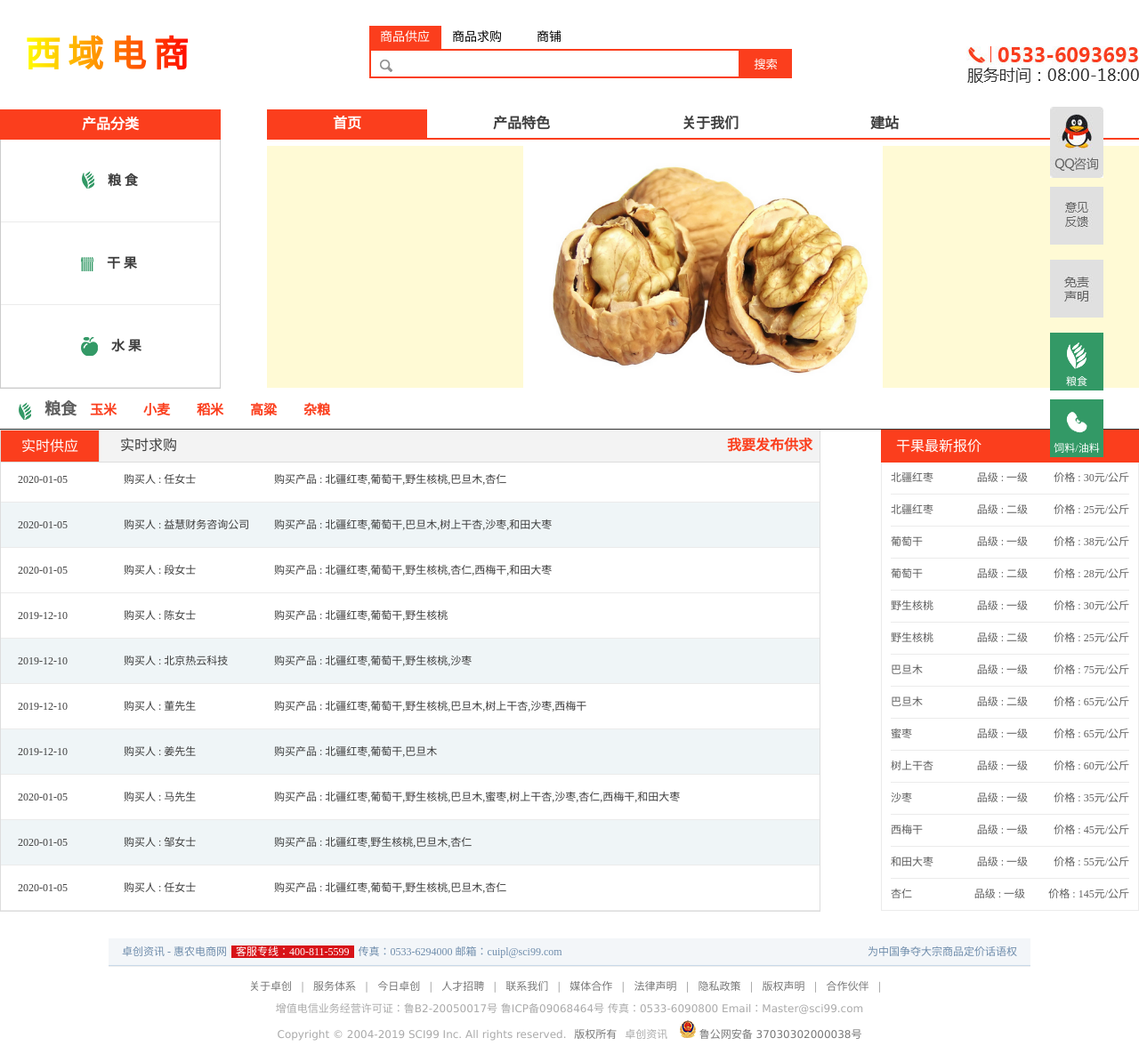
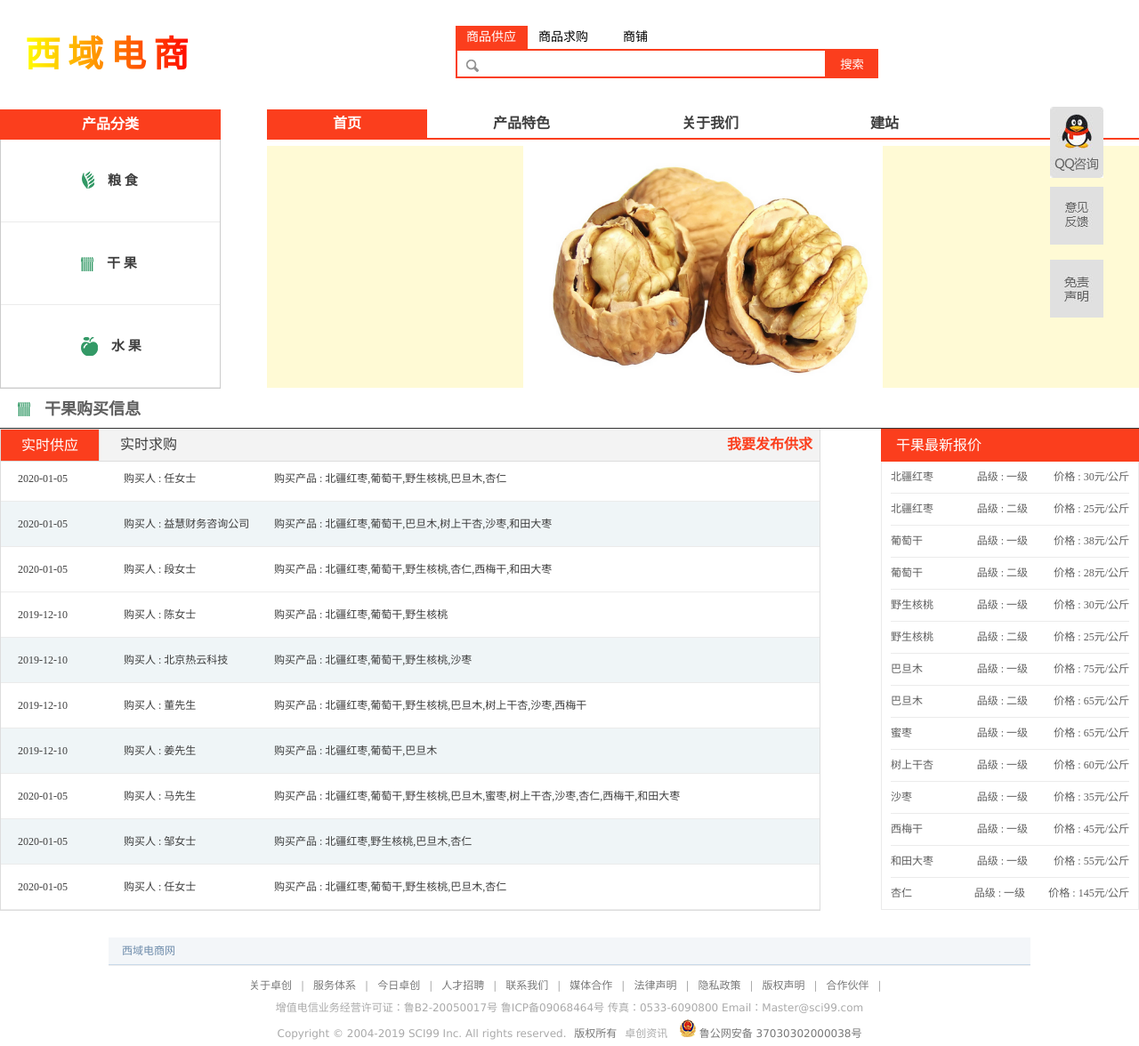
Before and after one commit to scc111/benefit-farmers-service, a Vue app: page / in a window 1280 px wide. Shown: the whole page at 89% size. Built offline with nearby package versions, Linux system fonts and the light colour scheme.

Commit message:
feat():西域电商,样式修改

```diff
--- a/src/components/about/about.less
+++ b/src/components/about/about.less
@@ -24,8 +24,8 @@
         width: 505px;
         height: 123px;
         line-height: 123px;
-        text-align: center;
         font-weight: 800;
+        margin-left: 150px
     }
     .tel{
         padding: 52px 0 25px 0;
--- a/src/components/about/about.vue
+++ b/src/components/about/about.vue
@@ -9,8 +9,8 @@
         关于我们
       </div>
       <div class="tel">
-        <img src="./../../assets/tel.jpg"
-             alt="联系电话">
+        <!-- <img src="./../../assets/tel.jpg"
+             alt="联系电话"> -->
       </div>
     </div>
     <div class="shareholder">
--- a/src/components/detail/dryFruit.less
+++ b/src/components/detail/dryFruit.less
@@ -24,8 +24,8 @@
         width: 505px;
         height: 123px;
         line-height: 123px;
-        text-align: center;
         font-weight: 800;
+        margin-left: 150px
     }
     .tel{
         padding: 52px 0 25px 0;
--- a/src/components/detail/dryFruit.vue
+++ b/src/components/detail/dryFruit.vue
@@ -9,8 +9,8 @@
         新疆特产干果
       </div>
       <div class="tel">
-        <img src="./../../assets/tel.jpg"
-             alt="联系电话">
+        <!-- <img src="./../../assets/tel.jpg"
+             alt="联系电话"> -->
       </div>
     </div>
     <div class="title-introduce m-b-20">
--- a/src/components/footer/footer-index.vue
+++ b/src/components/footer/footer-index.vue
@@ -3,12 +3,13 @@
     <div class="footer">
       <div class="email">
         <div class="email-l">
-          <span>卓创资讯 - <a href="">惠农电商网</a></span>
-          <span class="color">客服专线：400-811-5599</span>
-          <span>传真：0533-6294000 邮箱：cuipl@sci99.com</span>
+          <span>西域电商网</span>
+          <!-- <span>卓创资讯 - <a href="">西域电商网</a></span> -->
+          <!-- <span class="color">客服专线：400-811-5599</span>
+          <span>传真：0533-6294000 邮箱：cuipl@sci99.com</span> -->
         </div>
-        <div class="email-r">
-          为中国争夺大宗商品定价话语权</div>
+        <!-- <div class="email-r">
+          为中国争夺大宗商品定价话语权</div> -->
       </div>
       <div class="footer-list">
         <ul>
@@ -45,7 +46,7 @@ export default {
         '隐私政策',
         '版权声明',
         '合作伙伴'
-      ],
+      ]
     }
   }
 }
--- a/src/components/header/top-search.vue
+++ b/src/components/header/top-search.vue
@@ -18,7 +18,7 @@
       </div>
     </div>
     <div class="tel">
-      <img src="./../../assets/tel.jpg" alt="联系电话">
+      <!-- <img src="./../../assets/tel.jpg" alt="联系电话"> -->
     </div>
   </div>
 
--- a/src/components/sidebar/sidebar.vue
+++ b/src/components/sidebar/sidebar.vue
@@ -15,14 +15,14 @@
               <img src="./../../assets/mzsm.jpg" alt="">
           </a>
       </div>
-      <div class="green-food">
+      <!-- <div class="green-food">
         <div class="food-img"></div>
         <span class="name">粮食</span>
       </div>
         <div class="green-food">
         <div class="food-img feed"></div>
         <span class="name">饲料/油料</span>
-      </div>
+      </div> -->
   </div>
 </template>
 
--- a/src/components/table/table-list.less
+++ b/src/components/table/table-list.less
@@ -9,7 +9,7 @@
             display: block;
             width: 15px;
             height: 20px;
-            background: url(./../../assets/background.png) -27px -147px no-repeat;
+            background: url(./../../assets/background.png) 0px -214px no-repeat;
             margin: 13px 15px 0 0;
         }
         a{
--- a/src/components/table/table-list.vue
+++ b/src/components/table/table-list.vue
@@ -2,7 +2,7 @@
   <div class="table_list clear">
     <div class="food_nav">
       <span class="pic1"></span>
-      <strong>粮食</strong>
+      <strong>干果购买信息</strong>
       <a v-for="(item,index) of foodNavList"
          :key="index"
          href="">{{item.name}}</a>
@@ -60,11 +60,11 @@ export default {
       timer: '',
       currentKey: '',
       foodNavList: [
-        { name: '玉米', key: 'ym' },
-        { name: '小麦', key: 'xm' },
-        { name: '稻米', key: 'dm' },
-        { name: '高粱', key: 'gl' },
-        { name: '杂粮', key: 'zl' }
+        // { name: '玉米', key: 'ym' },
+        // { name: '小麦', key: 'xm' },
+        // { name: '稻米', key: 'dm' },
+        // { name: '高粱', key: 'gl' },
+        // { name: '杂粮', key: 'zl' }
       ],
       tableNavList: [
         { name: '实时供应', key: 'ssgy', class: 'hover' },
```
